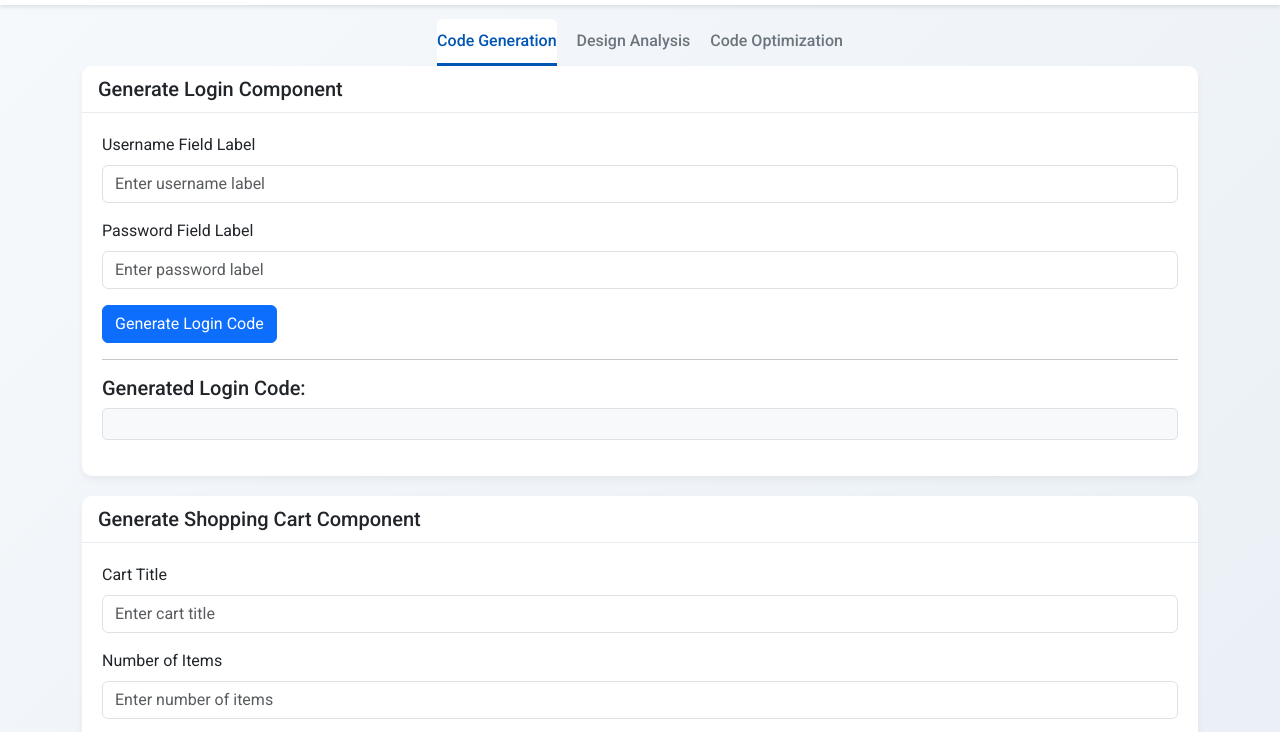
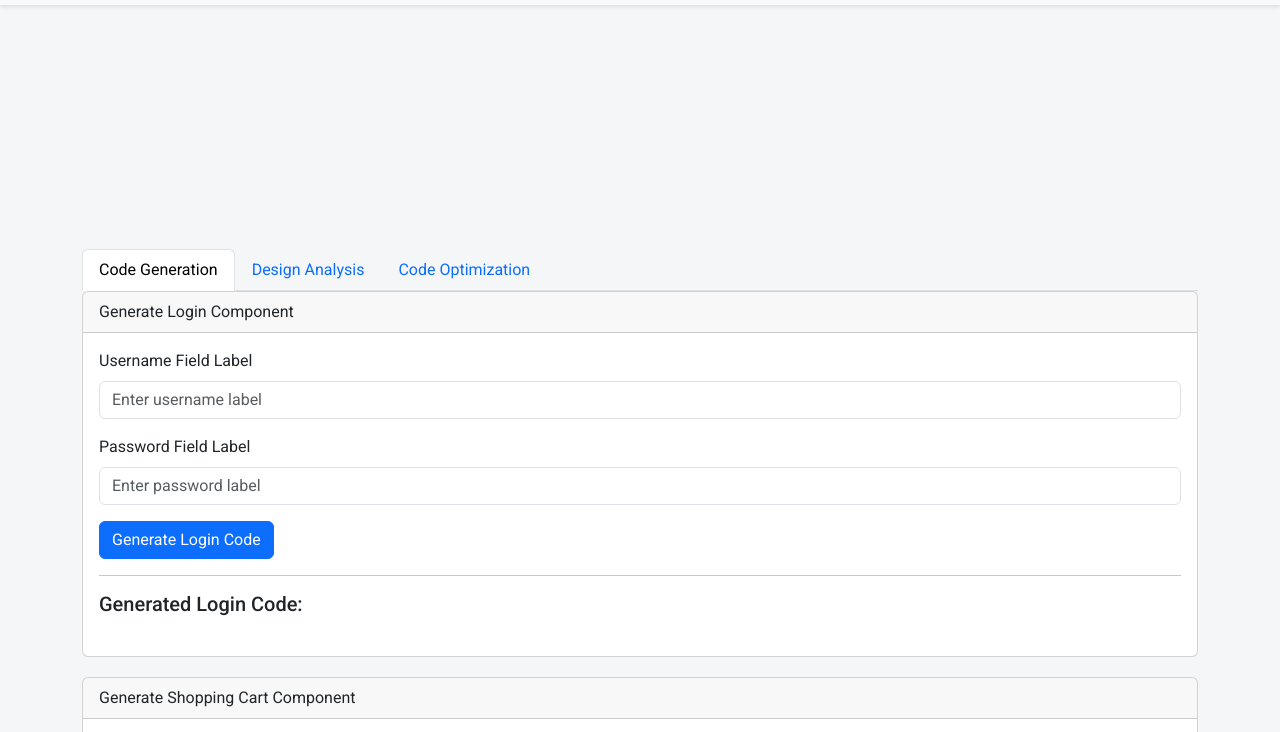
Before and after one commit to AnuragInampudi/UI_CODE_ASSISTANT, a plain HTML site: page index.html in a window 1280 px wide. Shown: the part 51-783 px from the top of the page. Drawn offline with nearby package versions, Linux system fonts and the light colour scheme.

Commit message:
Update index.html

```diff
--- a/index.html
+++ b/index.html
@@ -2,100 +2,81 @@
 <html lang="en">
 <head>
   <meta charset="UTF-8">
-  <title>UI Code Assistant - Improved Look</title>
+  <title>UI Code Assistant - Testing Mode</title>
   <meta name="viewport" content="width=device-width, initial-scale=1">
-  <!-- Google Fonts: Roboto -->
-  <link href="https://fonts.googleapis.com/css2?family=Roboto:wght@400;500;700&display=swap" rel="stylesheet">
   <!-- Bootstrap 5 CSS -->
   <link href="https://cdn.jsdelivr.net/npm/bootstrap@5.3.0/dist/css/bootstrap.min.css" rel="stylesheet">
+  <!-- Google Font: Roboto -->
+  <link href="https://fonts.googleapis.com/css2?family=Roboto:wght@400;500;700&display=swap" rel="stylesheet">
   <style>
-    /* Global Styles */
+    /* Global styles */
     body {
       font-family: 'Roboto', sans-serif;
-      background: linear-gradient(135deg, #f6f9fc, #e9eff5);
-      padding-top: 70px;
-      color: #333;
+      background: #f4f6f8;
+      padding-top: 150px; /* Increased to avoid overlap from the fixed navbar */
+      min-height: 100vh;
     }
-    /* Navbar Styles */
     .navbar {
-      background-color: #ffffff;
       box-shadow: 0 2px 4px rgba(0,0,0,0.1);
+      z-index: 1000; /* ensure navbar is above content */
     }
-    /* Tab Navigation Enhancements */
-    .nav-tabs {
-      border-bottom: none;
+    /* Force test mode: all tab panes visible, no opacity or transitions */
+    body.test-mode .tab-pane {
+      display: block !important;
+      opacity: 1 !important;
     }
-    .nav-tabs .nav-link {
-      font-weight: 500;
-      color: #6c757d;
-      border: none;
-      border-bottom: 3px solid transparent;
-      transition: color 0.3s, border-bottom 0.3s;
-      margin: 0 10px;
-      padding: 10px 0;
+    .tab-pane {
+      transition: none;
     }
-    .nav-tabs .nav-link:hover {
-      color: #0056b3;
+    /* Ensure interactable elements actually receive clicks */
+    body.test-mode input,
+    body.test-mode textarea,
+    body.test-mode button,
+    body.test-mode select {
+      pointer-events: auto !important;
+      opacity: 1 !important;
     }
-    .nav-tabs .nav-link.active {
-      color: #0056b3;
-      border-bottom: 3px solid #0056b3;
-    }
-    /* Card Styles */
+    /* Additional adjustments for cards */
     .card {
-      border: none;
-      border-radius: 10px;
-      box-shadow: 0 4px 8px rgba(0,0,0,0.05);
       margin-bottom: 20px;
-      background-color: #ffffff;
-    }
-    .card-header {
-      background: none;
-      border-bottom: 1px solid #e9ecef;
-      font-size: 1.25rem;
-      font-weight: 500;
-    }
-    .card-body {
-      padding: 20px;
-    }
-    /* Code Output Styles */
-    pre {
-      background-color: #f8f9fa;
-      border: 1px solid #dee2e6;
-      border-radius: 5px;
-      padding: 15px;
-      white-space: pre-wrap;
-      word-wrap: break-word;
+      position: relative;
+      z-index: 1;
     }
   </style>
 </head>
-<body>
-
+<body class="test-mode">  <!-- Force test mode by default -->
   <!-- Navbar -->
-  <nav class="navbar fixed-top navbar-light">
+  <nav class="navbar fixed-top navbar-light bg-light">
     <div class="container">
       <a class="navbar-brand" href="#">UI Code Assistant</a>
     </div>
   </nav>
 
-  <div class="container">
+  <!-- Use an inline style to further offset the container if necessary -->
+  <div class="container" style="margin-top:150px;">
     <!-- Tab Navigation -->
-    <ul class="nav nav-tabs justify-content-center" id="assistantTabs" role="tablist">
+    <ul class="nav nav-tabs" id="assistantTabs" role="tablist">
       <li class="nav-item">
-        <a class="nav-link active" id="code-gen-tab" data-bs-toggle="tab" href="#codeGen" role="tab" aria-controls="codeGen" aria-selected="true">Code Generation</a>
+        <a class="nav-link active" id="code-gen-tab" data-bs-toggle="tab" href="#codeGen" role="tab" aria-controls="codeGen" aria-selected="true">
+          Code Generation
+        </a>
       </li>
       <li class="nav-item">
-        <a class="nav-link" id="design-analysis-tab" data-bs-toggle="tab" href="#designAnalysis" role="tab" aria-controls="designAnalysis" aria-selected="false">Design Analysis</a>
+        <a class="nav-link" id="design-analysis-tab" data-bs-toggle="tab" href="#designAnalysis" role="tab" aria-controls="designAnalysis" aria-selected="false">
+          Design Analysis
+        </a>
       </li>
       <li class="nav-item">
-        <a class="nav-link" id="code-opt-tab" data-bs-toggle="tab" href="#codeOptimization" role="tab" aria-controls="codeOptimization" aria-selected="false">Code Optimization</a>
+        <a class="nav-link" id="code-opt-tab" data-bs-toggle="tab" href="#codeOptimization" role="tab" aria-controls="codeOptimization" aria-selected="false">
+          Code Optimization
+        </a>
       </li>
     </ul>
 
-    <!-- Tab Content -->
+    <!-- Tab Content (all panes forced visible in test mode) -->
     <div class="tab-content" id="assistantTabsContent">
       <!-- Code Generation Tab -->
-      <div class="tab-pane fade show active" id="codeGen" role="tabpanel" aria-labelledby="code-gen-tab">
+      <div class="tab-pane active" id="codeGen" role="tabpanel" aria-labelledby="code-gen-tab">
         <!-- Generate Login Component Card -->
         <div class="card">
           <div class="card-header">Generate Login Component</div>
@@ -112,11 +93,10 @@
               <button type="submit" class="btn btn-primary">Generate Login Code</button>
             </form>
             <hr>
-              <h5 class="mt-3">Generated Login Code:</h5>
+            <h5>Generated Login Code:</h5>
             <pre id="loginGeneratedCode"></pre>
           </div>
         </div>
-
         <!-- Generate Shopping Cart Component Card -->
         <div class="card">
           <div class="card-header">Generate Shopping Cart Component</div>
@@ -133,14 +113,13 @@
               <button type="submit" class="btn btn-primary">Generate Cart Code</button>
             </form>
             <hr>
-              <h5 class="mt-3">Generated Shopping Cart Code:</h5>
+            <h5>Generated Shopping Cart Code:</h5>
             <pre id="cartGeneratedCode"></pre>
           </div>
         </div>
       </div>
-
       <!-- Design Analysis Tab -->
-      <div class="tab-pane fade" id="designAnalysis" role="tabpanel" aria-labelledby="design-analysis-tab">
+      <div class="tab-pane" id="designAnalysis" role="tabpanel" aria-labelledby="design-analysis-tab">
         <div class="card">
           <div class="card-header">UI Design Analysis</div>
           <div class="card-body">
@@ -150,14 +129,13 @@
             </div>
             <button id="analyzeDesign" class="btn btn-secondary">Analyze Design</button>
             <hr>
-              <h5 class="mt-3">Design Analysis Suggestions:</h5>
+            <h5>Design Analysis Suggestions:</h5>
             <pre id="designAnalysisOutput"></pre>
           </div>
         </div>
       </div>
-
       <!-- Code Optimization Tab -->
-      <div class="tab-pane fade" id="codeOptimization" role="tabpanel" aria-labelledby="code-opt-tab">
+      <div class="tab-pane" id="codeOptimization" role="tabpanel" aria-labelledby="code-opt-tab">
         <div class="card">
           <div class="card-header">UI Code Optimization</div>
           <div class="card-body">
@@ -167,21 +145,20 @@
             </div>
             <button id="optimizeCode" class="btn btn-secondary">Optimize Code</button>
             <hr>
-              <h5 class="mt-3">Code Optimization Suggestions:</h5>
+            <h5>Code Optimization Suggestions:</h5>
             <pre id="codeOptimizationOutput"></pre>
           </div>
         </div>
       </div>
-    </div> <!-- End Tab Content -->
+    </div>
+  </div>
 
-  </div> <!-- End Container -->
-
-  <!-- jQuery (for our custom script) -->
-  <script src="https://code.jquery.com/jquery-3.6.0.min.js"></script>
   <!-- Bootstrap 5 JS Bundle (includes Popper) -->
   <script src="https://cdn.jsdelivr.net/npm/bootstrap@5.3.0/dist/js/bootstrap.bundle.min.js"></script>
+  <!-- jQuery -->
+  <script src="https://code.jquery.com/jquery-3.6.0.min.js"></script>
   <script>
-    // Login Component Code Generation
+    // --- Login Generation Handler ---
     $('#loginGenForm').on('submit', function(e) {
       e.preventDefault();
       const usernameLabel = $('#usernameLabel').val() || 'Username';
@@ -202,7 +179,7 @@
       $('#loginGeneratedCode').text(loginCode.trim());
     });
 
-    // Shopping Cart Component Code Generation
+    // --- Shopping Cart Generation Handler ---
     $('#cartGenForm').on('submit', function(e) {
       e.preventDefault();
       const cartTitle = $('#cartTitle').val() || 'Shopping Cart';
@@ -228,7 +205,7 @@
       $('#cartGeneratedCode').text(cartCode.trim());
     });
 
-    // UI Design Analysis (Sample Implementation)
+    // --- Design Analysis Handler ---
     $('#analyzeDesign').on('click', function() {
       const designText = $('#designInput').val().toLowerCase();
       let suggestions = "General Suggestions:\n";
@@ -247,7 +224,7 @@
       $('#designAnalysisOutput').text(suggestions);
     });
 
-    // UI Code Optimization (Sample Implementation)
+    // --- Code Optimization Handler ---
     $('#optimizeCode').on('click', function() {
       const codeText = $('#codeInput').val().toLowerCase();
       let suggestions = "Optimization Suggestions:\n";
```
Lines whose indentation alone changed are shown as unchanged.
